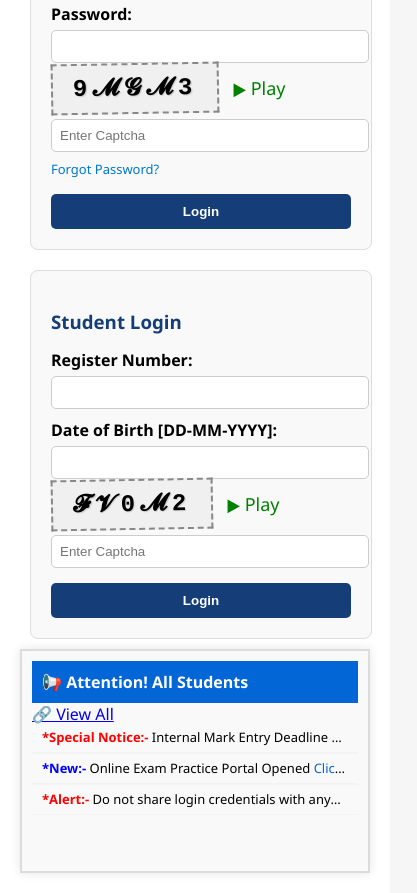
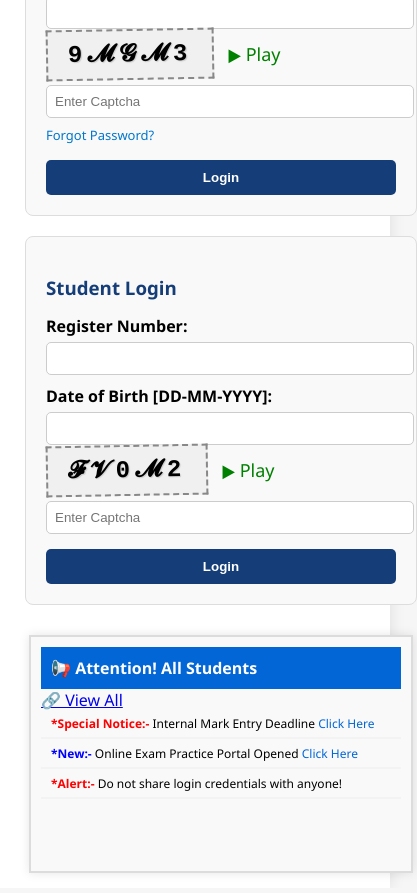
Before and after one commit to Aaqibrifai/amsce-examination, a plain HTML site: page index.html in a window 390 px wide. Shown: the part 719-1612 px from the top of the page, 417 px wide, since content can reach past the window. Drawn offline with Linux system fonts and the light colour scheme.

Commit message:
Update style.css

```diff
--- a/style.css
+++ b/style.css
@@ -156,6 +156,7 @@ body {
   overflow: hidden;
   position: relative;
   box-shadow: 0 0 10px rgba(0,0,0,0.1);
+  margin-top: 20px;
 }
 
 .news-box h4 {
@@ -225,3 +226,38 @@ body {
 .view-all-link a:hover {
   color: #ff5722;
 }
+
+/* Mobile Responsiveness */
+@media screen and (max-width: 768px) {
+  .main-box {
+    padding: 15px;
+  }
+
+  .header {
+    flex-direction: column;
+    text-align: center;
+  }
+
+  .login-container {
+    flex-direction: column;
+    align-items: center;
+  }
+
+  .login-box {
+    width: 100%;
+    max-width: 350px;
+  }
+
+  .news-box {
+    max-width: 100%;
+    height: auto;
+  }
+
+  .news-container {
+    height: auto;
+  }
+
+  .news-list li {
+    font-size: 12px;
+  }
+}
```
